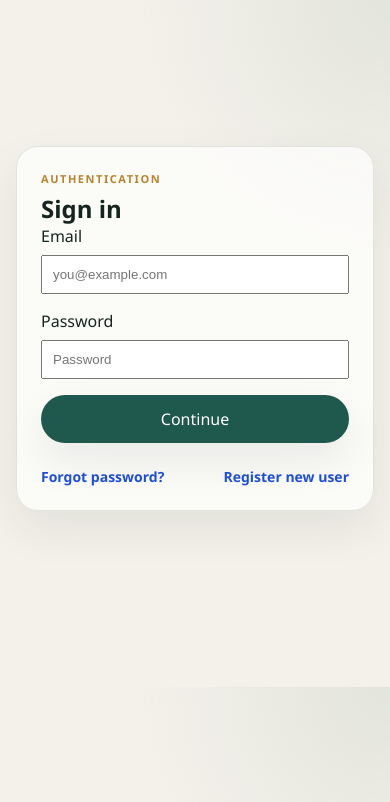
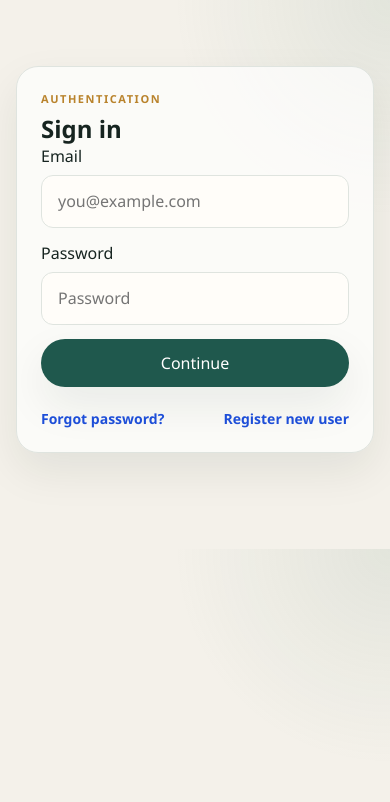
Before and after one commit to RaveenGitHub/ThriveMatrix, a Next.js app in the folder web/: page /login in a window 390 px wide. Shown: the top 802 px of the page. Built offline with nearby package versions, Linux system fonts and the light colour scheme; no server answers.

Commit message:
Fix login, registration, forgot-password, and responsive UI issues

```diff
--- a/web/app/globals.css
+++ b/web/app/globals.css
@@ -36,14 +36,125 @@ body {
 }
 
 button,
-a {
+a,
+input,
+select,
+textarea {
   font: inherit;
+}
+
+button,
+input,
+select,
+textarea {
+  max-width: 100%;
+}
+
+input,
+select,
+textarea {
+  min-width: 0;
+  box-sizing: border-box;
+}
+
+label,
+.field {
+  min-width: 0;
+}
+
+.overflow-safe,
+label > span,
+.field > span,
+.auth-links,
+.auth-message,
+.safe-input,
+.safe-select,
+.safe-textarea {
+  min-width: 0;
+  overflow-wrap: anywhere;
+  word-break: break-word;
+}
+
+label > span,
+.field > span {
+  display: block;
+  min-width: 0;
+  overflow-wrap: anywhere;
+  white-space: normal;
+}
+
+.responsive-stack {
+  display: flex;
+  flex-wrap: wrap;
+  gap: 12px;
+  align-items: center;
+}
+
+.safe-input,
+.safe-select,
+.safe-textarea {
+  width: 100%;
+  max-width: 100%;
+  box-sizing: border-box;
+}
+
+.safe-input,
+.safe-select,
+.safe-textarea,
+.field input,
+.field select,
+.field textarea,
+.auth-form input,
+.auth-form select,
+.auth-form textarea {
+  appearance: none;
 }
 
 .page-shell {
   max-width: 1280px;
   margin: 0 auto;
   padding: 24px 24px 64px;
+}
+
+.auth-card {
+  width: min(100%, 520px);
+  margin: 6rem auto;
+  overflow: hidden;
+}
+
+.auth-form {
+  display: grid;
+  gap: 16px;
+  min-width: 0;
+}
+
+.auth-form label {
+  display: grid;
+  gap: 8px;
+  min-width: 0;
+}
+
+.auth-form input,
+.auth-form select,
+.auth-form textarea {
+  width: 100%;
+  min-width: 0;
+  max-width: 100%;
+  padding: 0.9rem 1rem;
+  border: 1px solid var(--line);
+  border-radius: 12px;
+  background: var(--panel);
+  color: var(--ink);
+}
+
+.auth-form input,
+.auth-form textarea {
+  overflow-wrap: anywhere;
+}
+
+.auth-form .message {
+  overflow-wrap: anywhere;
+  word-break: break-word;
 }
 
 .topbar {
@@ -604,11 +715,16 @@ th {
   color: var(--ink);
   font-size: 1rem;
   font-family: inherit;
+  min-width: 0;
+  max-width: 100%;
+  box-sizing: border-box;
 }
 
 .field textarea {
   resize: vertical;
   min-height: 110px;
+  overflow-wrap: anywhere;
+  word-break: break-word;
 }
 
 .compact-list {
@@ -726,4 +842,12 @@ th {
   .three-up {
     grid-template-columns: 1fr;
   }
+
+  .auth-card {
+    margin: 3rem auto;
+  }
+
+  .auth-form {
+    gap: 14px;
+  }
 }
--- a/web/app/login/page.tsx
+++ b/web/app/login/page.tsx
@@ -35,45 +35,51 @@ export default function LoginPage() {
 
   return (
     <main className="page-shell">
-      <section className="panel" style={{ maxWidth: 480, margin: "8rem auto" }}>
+      <section className="panel auth-card">
         <p className="eyebrow">AUTHENTICATION</p>
         <h2>Sign in</h2>
-        <form onSubmit={handleSubmit} style={{ display: "grid", gap: 16 }}>
-          <label>
+        <form onSubmit={handleSubmit} className="auth-form overflow-safe">
+          <label className="overflow-safe">
             <span>Email</span>
             <input
+              className="safe-input"
               type="email"
               value={email}
-              onChange={(event) => setEmail(event.target.value)}
+              maxLength={254}
+              onChange={(event) => setEmail(event.target.value.slice(0, 254))}
               placeholder="you@example.com"
-              style={{ width: "100%", padding: 10, marginTop: 8 }}
               required
             />
           </label>
-          <label>
+          <label className="overflow-safe">
             <span>Password</span>
             <input
+              className="safe-input"
               type="password"
               value={password}
-              onChange={(event) => setPassword(event.target.value)}
+              maxLength={128}
+              onChange={(event) =>
+                setPassword(event.target.value.slice(0, 128))
+              }
               placeholder="Password"
-              style={{ width: "100%", padding: 10, marginTop: 8 }}
               required
             />
           </label>
 
-          {error ? <p style={{ color: "#b42318" }}>{error}</p> : null}
+          {error ? (
+            <p className="message auth-message" style={{ color: "#b42318" }}>
+              {error}
+            </p>
+          ) : null}
 
           <button className="primary-btn" type="submit">
             Continue
           </button>
 
           <div
+            className="auth-links responsive-stack"
             style={{
-              display: "flex",
               justifyContent: "space-between",
-              alignItems: "center",
-              gap: 12,
               marginTop: 8,
               fontSize: 14,
             }}
```
Also changed, not shown: web/app/forgot-password/page.tsx (+28 -17 lines), web/app/portfolio/page.tsx (+29 -10 lines), web/app/register/page.tsx (+35 -19 lines).
